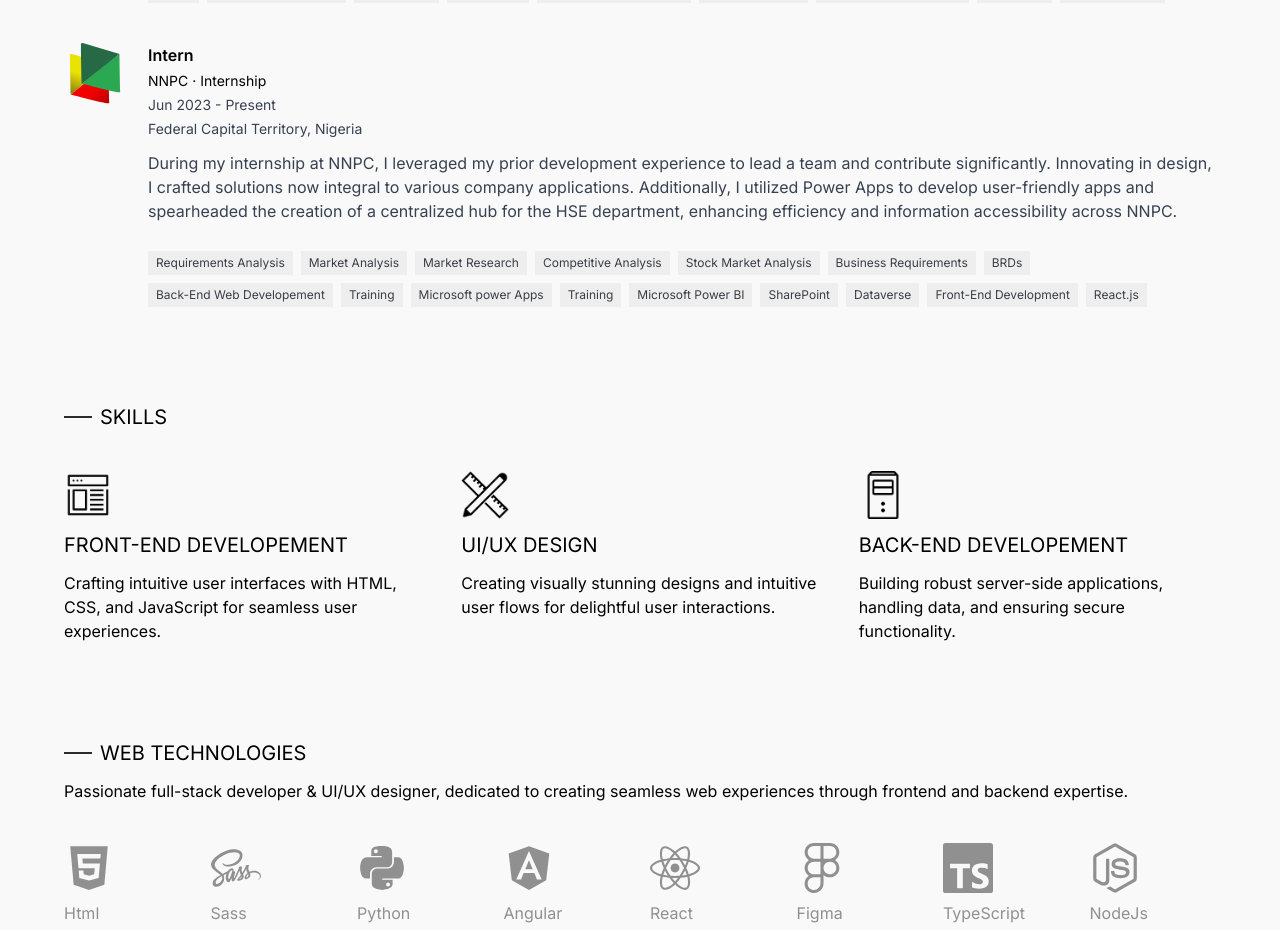
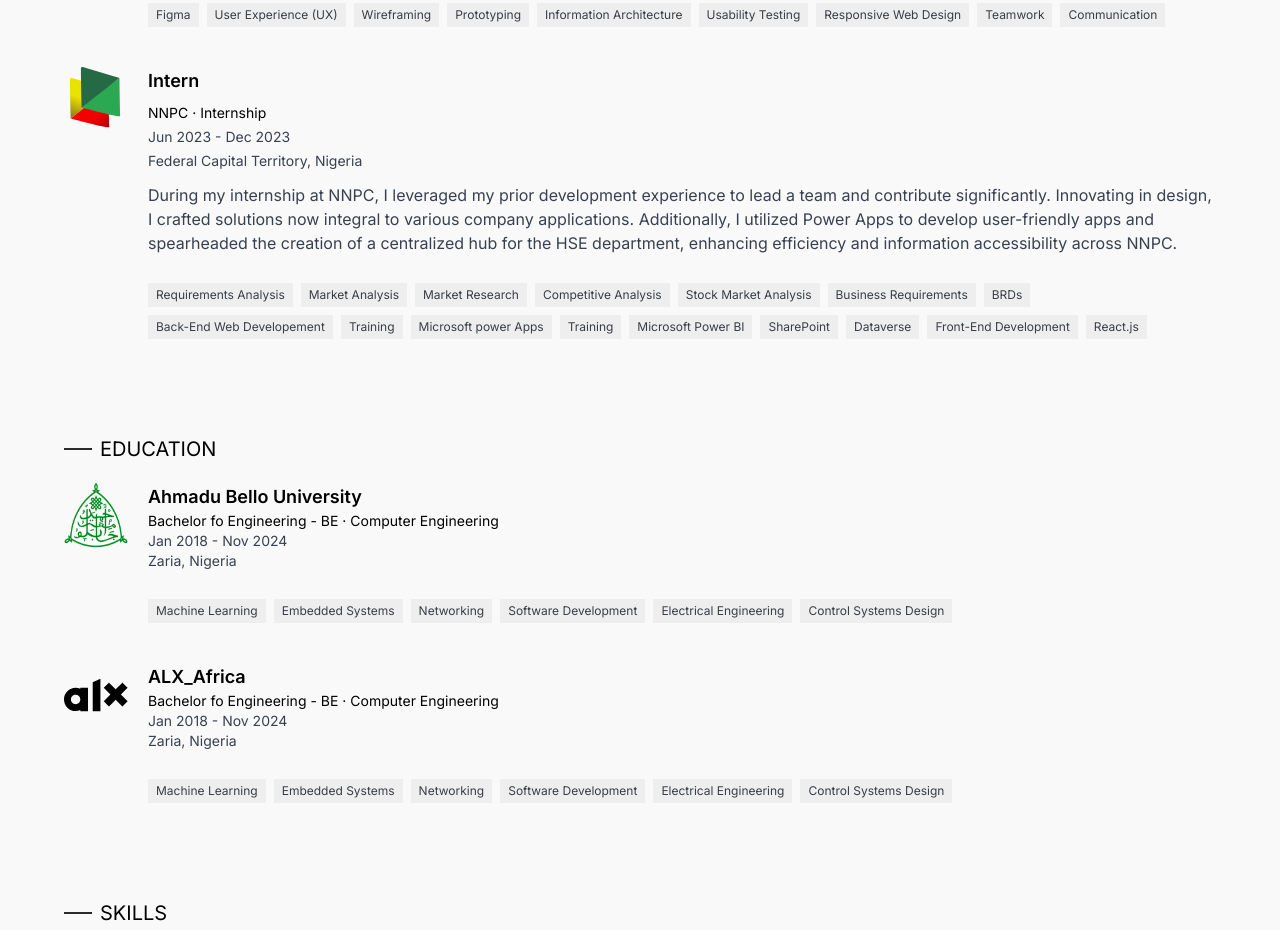
Before and after one commit to Moyijo99/pf, a Next.js app: page / in a window 1280 px wide. Shown: the part 1867-2797 px from the top of the page. Built offline with nearby package versions, Linux system fonts and the light colour scheme.

Commit message:
Added education to the app

```diff
--- /dev/null
+++ b/app/components/Education.tsx
@@ -0,0 +1,46 @@
+"use client"
+import EducationStyles from "../styles/Education.module.scss"
+import { education } from "../data"
+import Image from 'next/image';
+
+const Education = () => {
+    return (
+        <section className={`${EducationStyles.educationContainer} container`}>
+            <h2 className="title"><span className="line"></span>Education</h2>
+            <div className={ EducationStyles.educationGrid }>
+                {
+                    education.map((singleEducation, i) => {
+                        return (
+                            <article key={ i } className={ EducationStyles.education }>
+                                    <div className={ EducationStyles.infoCont }>
+                                        <Image src={ singleEducation.logo } className={ EducationStyles.logo } alt="company-image" />
+                                        <div className={ EducationStyles.detailsWrapper }>
+                                            <div className={ EducationStyles.details }>
+                                                <h4 className={ EducationStyles.title }>{ singleEducation.institution }</h4>
+                                                <p>{ singleEducation.degree } &middot; { singleEducation.field }</p>
+                                                <p className={ EducationStyles.grey }>{ singleEducation.startDate } - { singleEducation.endDate }</p>
+                                                <p className={ EducationStyles.grey }>{ singleEducation.location }</p>
+                                            </div>
+                                            <div className={ EducationStyles.skills }>
+                                                {
+                                                    singleEducation.skills.map((skill, i) => {
+                                                        return (
+                                                            <div key={i}>
+                                                                <p className={ EducationStyles.skill }>{ skill }</p>
+                                                            </div>
+                                                        )
+                                                    })
+                                                }
+                                            </div>
+                                        </div>
+                                    </div>
+                            </article>
+                        )
+                    })
+                }
+            </div>
+        </section>
+    )
+}
+
+export default Education;
--- a/app/data.js
+++ b/app/data.js
@@ -6,6 +6,7 @@ import project2Image from "./assets/bd.png"
 import project3Image from "./assets/form.png"
 import project4Image from "./assets/url.jpg"
 import alxLogo from "./assets/alx-logo.svg"
+import abuLogo from "./assets/ABU-logo.png"
 import nnpcLogo from "./assets/NNPC-logo.svg"
 import platrLogo from "./assets/Platr-logo.svg"
 
@@ -135,9 +136,33 @@ export const experience = [
         logo: nnpcLogo,
         employmentType: "Internship",
         startDate: "Jun 2023",
-        endDate: "Present",
+        endDate: "Dec 2023",
         location: "Federal Capital Territory, Nigeria",
         Description: "During my internship at NNPC, I leveraged my prior development experience to lead a team and contribute significantly. Innovating in design, I crafted solutions now integral to various company applications. Additionally, I utilized Power Apps to develop user-friendly apps and spearheaded the creation of a centralized hub for the HSE department, enhancing efficiency and information accessibility across NNPC.",
         techs: ["Requirements Analysis", "Market Analysis", "Market Research", "Competitive Analysis", "Stock Market Analysis", "Business Requirements", "BRDs", "Back-End Web Developement", "Training", "Microsoft power Apps", "Training", "Microsoft Power BI", "SharePoint", "Dataverse", "Front-End Development", "React.js"] ,
     }
 ]
+
+export const education = [
+    {
+        logo: abuLogo,
+        institution: "Ahmadu Bello University",
+        degree: "Bachelor fo Engineering - BE",
+        field: "Computer Engineering",
+        startDate: "Jan 2018",
+        endDate: "Nov 2024",
+        location: "Zaria, Nigeria",
+        skills: [" Machine Learning", "Embedded Systems", "Networking", " Software Development", "Electrical Engineering", "Control Systems Design"]
+    },
+    {
+        logo: alxLogo,
+        institution: "ALX_Africa",
+        degree: "Bachelor fo Engineering - BE",
+        field: "Computer Engineering",
+        startDate: "Jan 2018",
+        endDate: "Nov 2024",
+        employmentType: "Internship",
+        location: "Zaria, Nigeria",
+        skills: [" Machine Learning", "Embedded Systems", "Networking", " Software Development", "Electrical Engineering", "Control Systems Design"]
+    },
+]
--- a/app/page.tsx
+++ b/app/page.tsx
@@ -6,6 +6,7 @@ import About from "./components/About"
 import CTA from "./components/CTA"
 import ProffesionalStatement from "./components/ProffessionalStatement"
 import Experience from "./components/Experience"
+import Education from "./components/Education"
 
 export default function Home() {
   return (
@@ -13,6 +14,7 @@ export default function Home() {
         <Hero />
         <ProffesionalStatement />
         <Experience />
+        <Education />
         <Skills />
         <WebTechs />
         <Projects id="projects" />
--- /dev/null
+++ b/app/styles/Education.module.scss
@@ -0,0 +1,46 @@
+.educationContainer {
+    .educationGrid {
+        @apply grid grid-cols-1 gap-8 lg:gap-10 mt-5;
+
+        .education {
+            @apply flex flex-col items-start;
+
+            .infoCont {
+                @apply grid grid-cols-[64px_1fr] gap-5;
+
+                .logo {
+                    @apply w-full h-16 rounded-lg mb-5;
+                }
+
+                .detailsWrapper {
+                    @apply flex flex-col gap-3;
+
+                    .details {
+                        @apply flex flex-col items-start justify-between;
+
+                        .title {
+                            @apply font-semibold text-lg;
+                        }
+
+                        p {
+                            @apply text-sm;
+                        }
+
+                        .grey {
+                            @apply text-gray-700;
+                        }
+                    }
+
+                    .skills {
+                        @apply flex items-center gap-2 mt-4 flex-wrap;
+
+                        .skill {
+                            @apply px-2 py-1 bg-primary bg-opacity-5 text-paragraph text-xs;
+                        }
+                    }
+                }
+
+            }
+        }
+    }
+}
--- a/app/styles/Experience.module.scss
+++ b/app/styles/Experience.module.scss
@@ -1,6 +1,6 @@
 .experienceContainer {
     .experienceGrid {
-        @apply grid grid-cols-1 gap-8 lg:gap-10;
+        @apply grid grid-cols-1 gap-8 lg:gap-10 mt-5;
 
         .experience {
             @apply flex flex-col items-start;
@@ -42,7 +42,7 @@
                             @apply flex flex-col gap-1;
 
                             .title {
-                                @apply font-semibold;
+                                @apply font-semibold text-lg mb-1;
                             }
 
                             p {
@@ -57,6 +57,7 @@
 
                         a {
                             @apply text-xs border-solid border-primary border-[1px] p-3 py-1 rounded-sm w-28 text-center transition-all;
+
                             &:hover {
                                 @apply bg-primary text-secondary;
                             }
```
Also changed, not shown: app/assets/ABU-logo.png (added), app/assets/alx-logo.svg (added).
